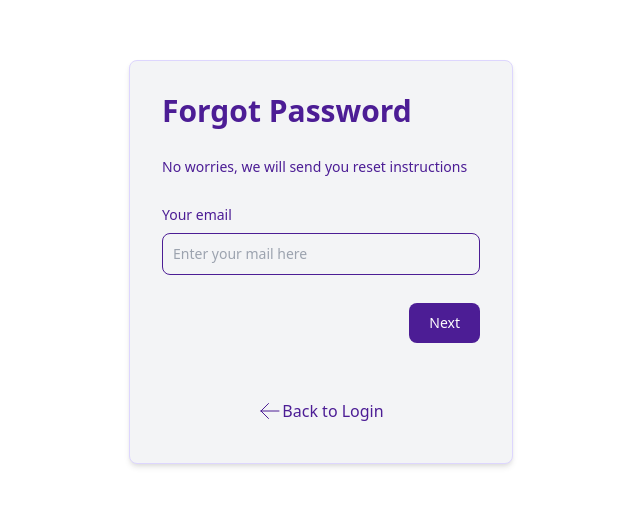
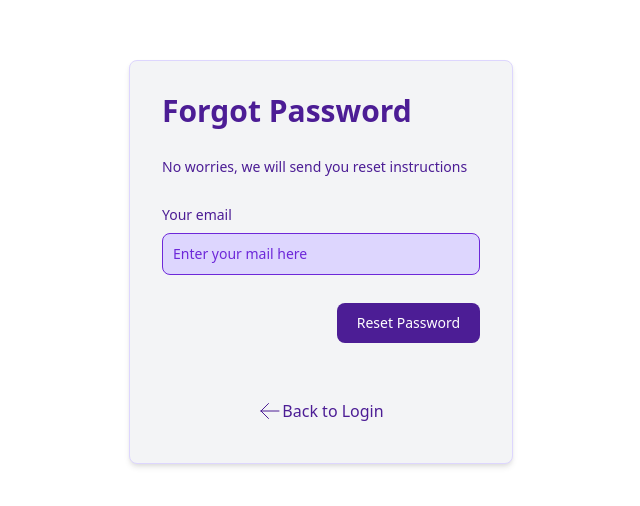
Before and after one commit to Fave7903/ultralearn_front, a React (Create React App) app in the folder ultrlfront/: page /forgotPassword in a window 1280 px wide. Shown: the part 138-644 px from the top of the page, without its empty margins (319-959 px from the left). Built offline with nearby package versions, Linux system fonts and the light colour scheme.

Commit message:
Change the color of the input field to purple and change next button to reset password

```diff
--- a/ultrlfront/src/components/Signin.js
+++ b/ultrlfront/src/components/Signin.js
@@ -97,7 +97,7 @@ class Signin extends Component {
 </div> : ""}
               <div className="p-5 mt-0">
                 <h4 style={{color:"#460273"}}className=" font-medium fw-bolder leading-tight text-2xl -mt-10 mb-2">Welcome Back!</h4>
-                <div className="text-dark fonts15  my-1">Welcome Back,please enter your details</div>
+                <div className="text-dark fonts15  my-1">Welcome Back, please enter your details</div>
                 <form class="mt-7">
 
               <div className='grid g'>
--- a/ultrlfront/src/components/changePassword.js
+++ b/ultrlfront/src/components/changePassword.js
@@ -73,12 +73,12 @@ class ChangePassword extends Component {
               <div>
               <label for="password" class="block mb-2 text-sm font-medium text-purple-900 dark:text-gray-300">Password</label>
                 <input onChange={this.handleChange("password1")}
-                    value={password1}  type="password" placeholder="********" className="bg-gray-50 border border-purple-900 text-sm rounded-lg focus:ring-purple-900 focus:border-blue-500 block w-full p-2.5 dark:bg-purple-900 dark:border-purple-900 dark:placeholder-gray-400" required></input>
+                    value={password1}  type="password" placeholder="********" className=" border border-purple-700 text-purple-900 placeholder-purple-700  text-sm rounded-lg focus:ring-purple-900 focus:border-blue-500 block w-full p-2.5 dark:bg-purple-900 dark:border-purple-900 dark:placeholder-gray-400" required></input>
               </div>
               <div>
                 <label for="password" class="block mb-2 text-sm font-medium text-purple-900 dark:text-gray-300">Confirm Password</label>
                 <input onChange={this.handleChange("password2")}
-                    value={password2} type="password" placeholder="********" className="bg-gray-50 border border-purple-900 text-sm rounded-lg focus:ring-purple-900 focus:border-blue-500 block w-full p-2.5 dark:bg-purple-900 dark:border-purple-900 dark:placeholder-gray-400" required></input>
+                    value={password2} type="password" placeholder="********" className=" border border-purple-700 text-purple-900 placeholder-purple-700 text-sm rounded-lg focus:ring-purple-900 focus:border-blue-500 block w-full p-2.5 dark:bg-purple-900 dark:border-purple-900 dark:placeholder-gray-400" required></input>
                 </div>
               <div className='flex items-center mt-6 mb-3 justify-center'>
 
--- a/ultrlfront/src/components/forgotPass.js
+++ b/ultrlfront/src/components/forgotPass.js
@@ -52,13 +52,13 @@ class ForgotPass extends Component {
             <p className='text-sm text-purple-900 m-0'>No worries, we will send you reset instructions</p>
               <div>
                 <label for="email" className="block mb-2 text-purple-900 text-sm font-medium text-gray-900 dark:text-gray-300">Your email</label>
-                <input  type="email" name="email" id="email" className="bg-gray-100 border border-purple-900 text-gray-900 text-sm rounded-lg focus:ring-blue-500 focus:border-blue-500 block w-full p-2.5 dark:bg-gray-600 dark:border-gray-500 dark:placeholder-gray-400 dark:text-white"
+                <input  type="email" name="email" id="email" className="bg-purple-200 border border-purple-700 text-purple-900 placeholder-purple-700 Change the color of the input field to purple text-sm rounded-lg focus:ring-blue-500 focus:border-blue-500 block w-full p-2.5 dark:bg-gray-600 dark:border-gray-500 dark:placeholder-gray-400 dark:text-white"
                     onChange={this.handleChange("email")}
                     value={email}    placeholder="Enter your mail here" required=""></input>
               </div>
               <div className='float-right'>
                 <button onClick={this.clickSubmit} className="w-30 flex text-white bg-purple-900
-                        focus:ring-blue-300 font-medium rounded-lg text-sm px-5 py-2.5" >Next</button>
+                        focus:ring-blue-300 font-medium rounded-lg text-sm px-5 py-2.5" >Reset Password</button>
                 <br></br><br></br>
               </div>
               <div className=' flex justify-center w-full m-0 p-0'>
```
